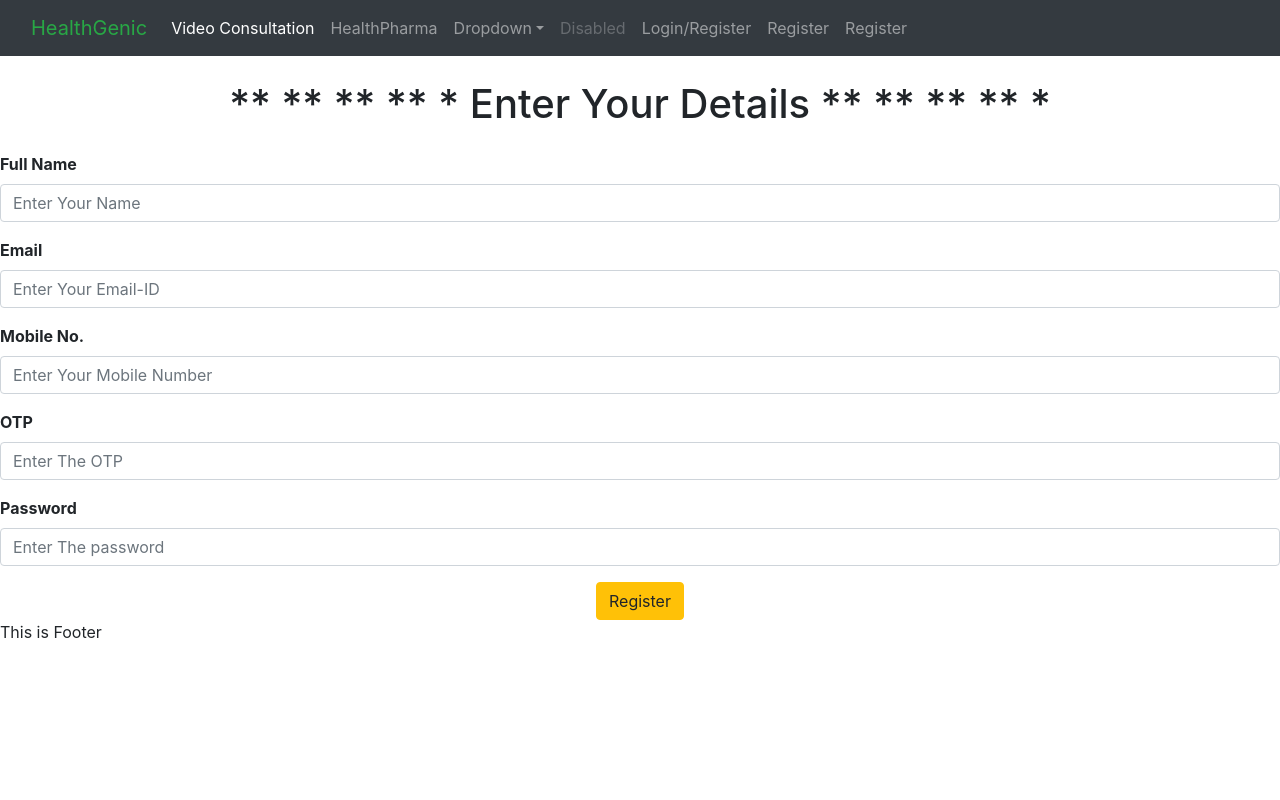
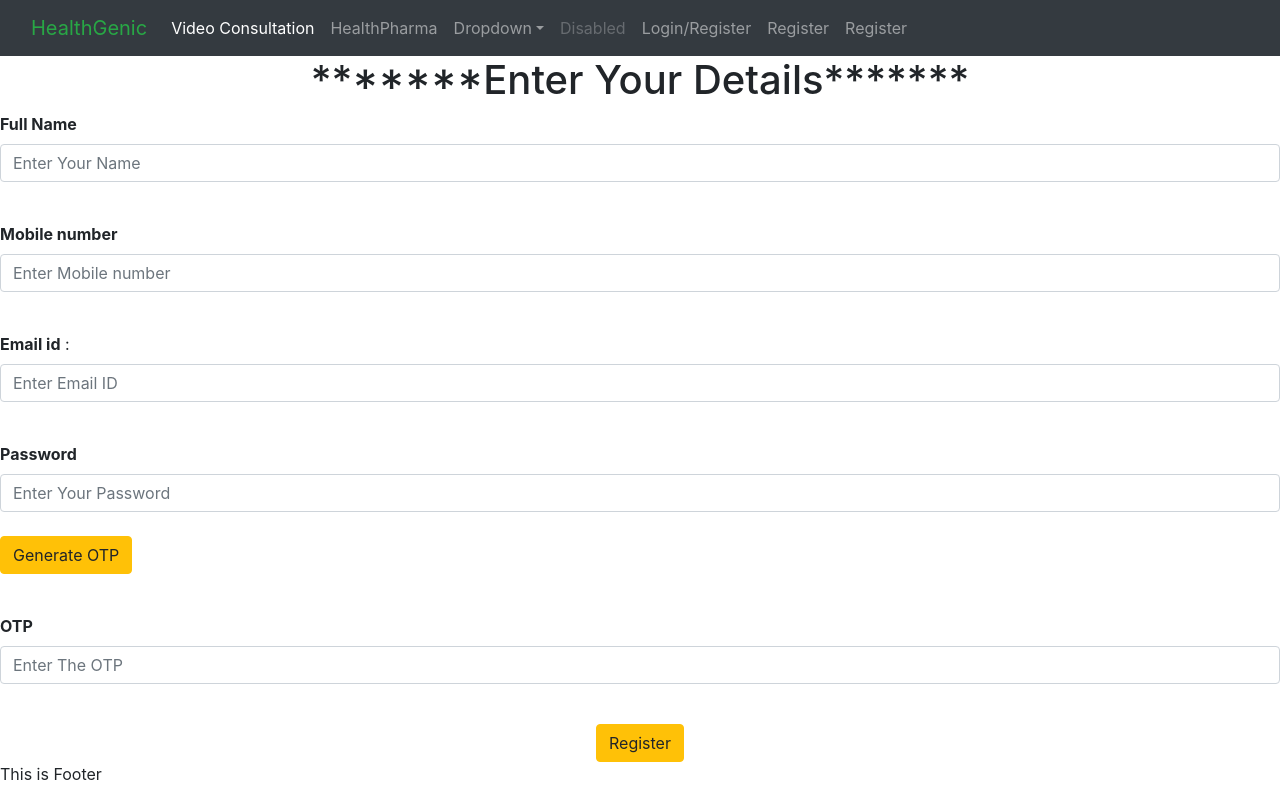
Before and after one commit to healthgenic/healthgenic, a React (Create React App) app in the folder front-end/: page /home/Register in a window 1280 px wide. Built offline with nearby package versions, Linux system fonts and the light colour scheme.

Commit message:
Update UserRegistration.jsx
The OTP functionality is Added in UserRegistration Page..

```diff
--- a/front-end/src/Components/Register/UserRegistration.jsx
+++ b/front-end/src/Components/Register/UserRegistration.jsx
@@ -1,164 +1,119 @@
-import react, { Fragment, useEffect, useState } from "react";
-import { Button, Container, Form, FormGroup, Input } from "reactstrap";
-
-import axios from "axios";
-import base_url from "../../api/service";
+import react, { Fragment } from 'react';
+import 'firebase/auth';
+import firebase from './firebase';
 
 
+import { getAuth, RecaptchaVerifier } from "firebase/auth";
+import { signInWithPhoneNumber } from "firebase/auth";
+import {Container, Form, FormGroup, Input, Button} from "reactstrap";
 
-const AddUser = () => {
+class UserRegistration extends react.Component {
+  handleChange = (e) => {
+    const { name, value } = e.target
+    this.setState({
+      [name]: value
+    })
+  }
+  configureCaptch = () => {
+    const auth = getAuth();
+    window.recaptchaVerifier = new RecaptchaVerifier('sign-in-button', {
+      'size': 'invisible',
+      'callback': (response) => {
+        // reCAPTCHA solved, allow signInWithPhoneNumber.
+        this.onSignInSubmit();
+        console.log("recaptch varify ")
 
-    /*  useEffect(() => {
-         document.title="Registration-Page";
-     },[]) */
+      },
 
-    //function to call server
-    const [user, setUser] = useState({});
-    //form handler function
-    const handleForm = (e) => {
-        console.log(user);
+    }, auth);
+  }
+  onSignInSubmit = (e) => {
+    // import { getAuth, signInWithPhoneNumber } from "firebase/auth";
+    e.preventDefault()
+    this.configureCaptch()
+    const phoneNumber = "+91" + this.state.mnumber
+    console.log(phoneNumber)
+    const appVerifier = window.recaptchaVerifier;
 
-        e.preventDefault();
-    };
+    const auth = getAuth();
+    signInWithPhoneNumber(auth, phoneNumber, appVerifier)
+      .then((confirmationResult) => {
+        // SMS sent. Prompt user to type the code from the message, then sign the
+        // user in with confirmationResult.confirm(code).
+        window.confirmationResult = confirmationResult;
+        console.log("OTP has been send");
+        // ...
+      }).catch((error) => {
+        // Error; SMS not sent
+        // ...
+        console.log(error);
+      });
+  }
+  onSubmitOTP = (e) => {
+    e.preventDefault()
+    const code = this.state.OTP
+    console.log("code")
 
-    //creating function to post data on server
+    window.confirmationResult.confirm(code).then((result) => {
+      // User signed in successfully.
+      const user = result.user;
+      console.log(JSON.stringify(user))
+      alert("User registration successfully")
+      // ...
+    }).catch((error) => {
+      // User couldn't sign in (bad verification code?)
+      // ...
+    });
 
-    const postDatatoServer = (data) => {
+  }
+  render() {
+    return (
+      <Fragment>
 
-        axios.post(`${base_url}/add`, data).then(
-            (response) => {
-                console.log(response);
-                console.log("Success");
+         <h1 className='text-center'>*******Enter Your Details*******</h1>
 
-            }, (error) => {
-                console.log(error);
-                console.log("Success");
+          <Form onSubmit={this.onSignInSubmit}>
+            <div id="sign-in-button"></div>
 
-            }
+           <FormGroup>
+            <label><b>Full Name </b></label><br />
+            <Input type="text" placeholder="Enter Your Name" id="username" name="userID" required /><br />
+            </FormGroup>
 
+            <FormGroup>
+            <label><b>Mobile number</b></label><br />
+            <Input typw="number" placeholder="Enter Mobile number" id="moNumber" name="mnumber" required onChange={this.handleChange} /><br />
+            </FormGroup>
 
-        )
+            <FormGroup>
+            <label><b>Email id</b> :</label><br />
+            <Input type="email" placeholder="Enter Email ID" id="emailid" name="mailid" required /><br />
+            </FormGroup>
 
-    }
+            <FormGroup>
+            <label><b>Password</b></label><br />
+            <Input type="password" placeholder="Enter Your Password" id="password" name="password" required /><br />
+            <Button color="warning">Generate OTP</Button>
+            </FormGroup>
 
+            <br/>
+             </Form>
 
-    return (
-        <div >
+          <form onSubmit={this.onSubmitOTP} >
 
-            <Fragment >
+            <FormGroup>
+            <label><b>OTP</b></label><br/>
+            <Input type="number" name="OTP" placeholder='Enter The OTP' required onChange={this.handleChange} /><br />
+            </FormGroup>
+            <Container className='text-center'>
+            <Button type="submit" color="warning">Register</Button>
+            </Container>
 
-                <h1 className="text-center my-4" > ** ** ** ** * Enter Your Details ** ** ** ** * </h1>
+          </form>
 
-                    <Form onSubmit={handleForm} >
-
-                        <FormGroup >
-
-                            <label> < b > Full Name </b></label >
-
-                            <Input type="text"
-                                placeholder="Enter Your Name"
-                                name="userName"
-                                onChange={
-                                    (e) => {
-                                        setUser({ ...user, fullname: e.target.value });
-                                    }
-                                }
-
-                            />
-
-
-                        </FormGroup>
-
-
-                        <FormGroup >
-
-                            <label> < b > Email </b></label >
-
-                            <Input type="email"
-                                placeholder="Enter Your Email-ID"
-                                id="userEmail"
-
-                                onChange={
-                                    (e) => {
-                                        setUser({ ...user, email: e.target.value });
-                                    }
-                                }
-
-
-                            />
-
-
-                        </FormGroup>
-
-
-                        <FormGroup >
-
-                            <label> < b > Mobile No. </b></label >
-
-                            <Input type="number"
-                                placeholder="Enter Your Mobile Number"
-                                id="userMobile"
-
-                                onChange={
-                                    (e) => {
-                                        setUser({ ...user, mobileNo: e.target.value });
-                                    }
-                                }
-
-                            />
-
-
-                        </FormGroup>
-                        <FormGroup >
-
-                            <label > < b > OTP </b></label >
-
-                            <Input type="number"
-                                placeholder="Enter The OTP"
-                                id="otp"
-
-                                onChange={
-                                    (e) => {
-                                        setUser({ ...user, otp: e.target.value });
-                                    }
-                                }
-
-
-                            />
-
-
-                        </FormGroup>
-
-                        <FormGroup >
-
-                            <label > < b > Password </b></label >
-
-                            <Input type="password"
-                                placeholder="Enter The password"
-                                id="pass"
-
-                                onChange={
-                                    (e) => {
-                                        setUser({ ...user, password: e.target.value });
-                                    }
-                                }
-
-
-                            />
-
-
-                        </FormGroup>
-                        <Container className="text-center" >
-
-                            <Button type="submit" color="warning" > Register </Button>
-                        </Container>
-                    </Form>
-
-
-            </Fragment>
-        </div>
+          </Fragment>
     );
-
+  }
 }
 
-export default AddUser;
+export default UserRegistration;
```
